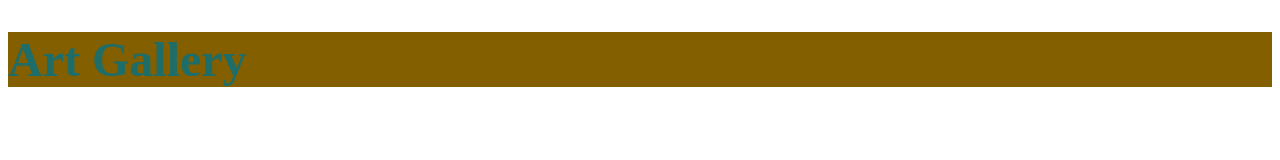
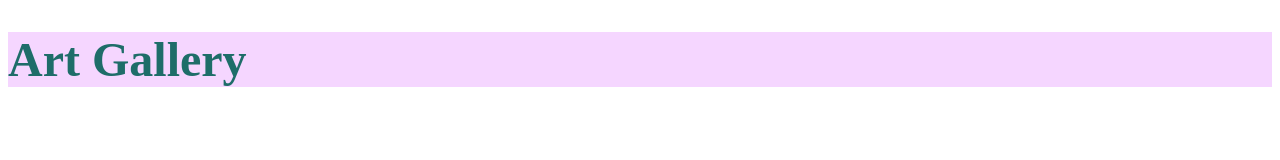
Before and after one commit to andygo52/andygo52.github.io, a plain HTML site: page index.html in a window 1280 px wide. Drawn offline with Linux system fonts and the light colour scheme.

Commit message:
Update index.html

```diff
--- a/index.html
+++ b/index.html
@@ -7,8 +7,7 @@
         h1 {
           color: rgb(30, 109, 105);
           font-size: 3em;
-          background-color: rgb(132, 95, 0);
-
+          background-color: rgb(245, 214, 255);
         }
 
       </style>
```
